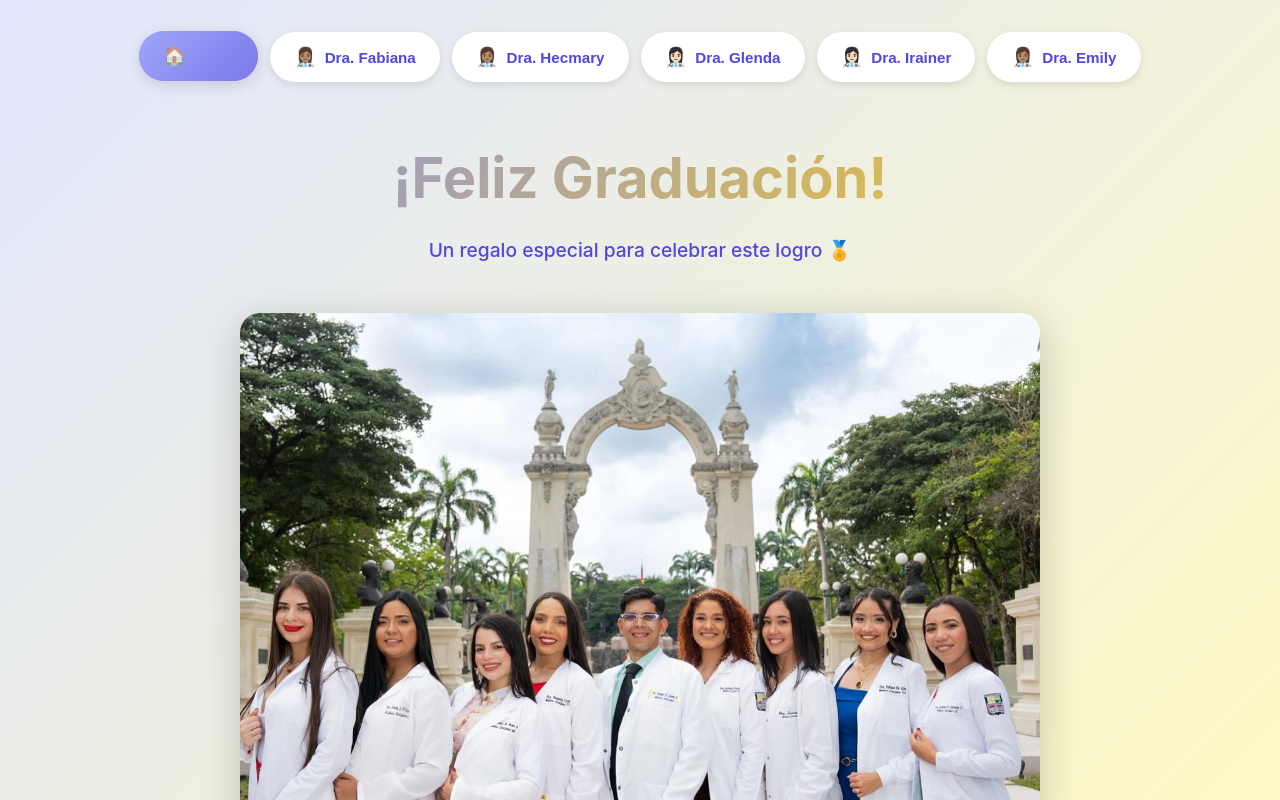
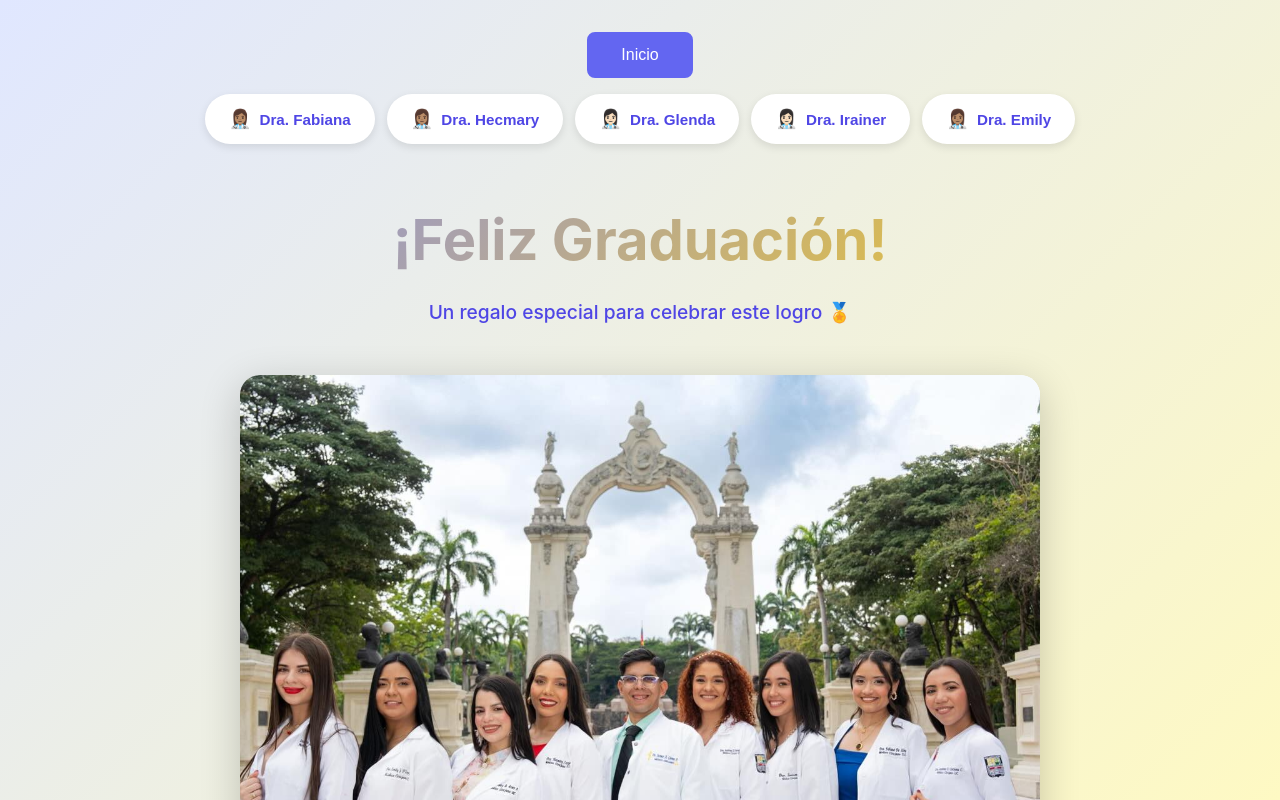
Before and after one commit to andreaintech/medical-surgeons-graduation, a React (Vite) app: page / in a window 1280 px wide. Shown: the top 800 px of the page. Built offline with nearby package versions, Linux system fonts and the light colour scheme.

Commit message:
refactor: restructure navigation and simplify home button style
- Move home button above doctor buttons and center it
- Remove emoji from "Inicio" button
- Apply minimal border style with simple hover effect

```diff
--- a/src/App.css
+++ b/src/App.css
@@ -90,14 +90,25 @@
   box-shadow: 0 15px 50px rgba(0, 0, 0, 0.3);
 }
 
+/* Navigation Container */
+.app__navigation {
+  margin-bottom: 1.5rem;
+  animation: fadeIn 0.8s ease-out 0.2s both;
+}
+
+/* Home Navigation */
+.app__home-nav {
+  display: flex;
+  justify-content: center;
+  margin-bottom: 1rem;
+}
+
 /* Student Tabs */
 .app__student-tabs {
   display: flex;
   gap: 0.75rem;
   justify-content: center;
-  margin-bottom: 1.5rem;
   flex-wrap: wrap;
-  animation: fadeIn 0.8s ease-out 0.2s both;
 }
 
 .app__student-tab {
@@ -178,6 +189,34 @@
 .app__student-tab:disabled:hover {
   transform: none;
   box-shadow: 0 4px 15px rgba(0, 0, 0, 0.2);
+}
+
+/* Home Button - Simple Style */
+.app__home-button {
+  padding: 0.75rem 2rem;
+  font-size: 1rem;
+  font-weight: 500;
+  border: 2px solid var(--theme-primary);
+  border-radius: 8px;
+  cursor: pointer;
+  transition: all 0.2s ease;
+  background: transparent;
+  color: var(--theme-primary);
+}
+
+.app__home-button:hover:not(:disabled) {
+  background: var(--theme-primary);
+  color: white;
+}
+
+.app__home-button--active {
+  background: var(--theme-primary);
+  color: white;
+  cursor: default;
+}
+
+.app__home-button:disabled {
+  cursor: default;
 }
 
 /* Module Tabs */
@@ -1064,10 +1103,17 @@
     padding: 1rem 0.5rem;
   }
 
+  .app__navigation {
+    margin-bottom: 2.5rem;
+  }
+
+  .app__home-nav {
+    margin-bottom: 1.5rem;
+  }
+
   .app__student-tabs {
     flex-direction: column;
     align-items: stretch;
-    margin-bottom: 2.5rem;
   }
 
   .app__student-tab {
--- a/src/App.tsx
+++ b/src/App.tsx
@@ -17,13 +17,16 @@ function App() {
   if (activeStudent === null) {
     return (
       <div className="app">
-        <nav className="app__student-tabs">
+        <div className="app__navigation">
+          <nav className="app__home-nav">
             <button
-            className="app__student-tab app__student-tab--home app__student-tab--active"
+              className="app__home-button app__home-button--active"
               disabled
             >
-            <span className="app__student-tab-icon">🏠</span> Inicio
+              Inicio
             </button>
+          </nav>
+          <nav className="app__student-tabs">
             {(Object.keys(studentThemes) as Student[]).map((student) => {
               const studentTheme = studentThemes[student];
               return (
@@ -41,6 +44,7 @@ function App() {
               );
             })}
           </nav>
+        </div>
         <Home />
       </div>
     );
@@ -60,13 +64,16 @@ function App() {
         </div>
       </header>
 
-      <nav className="app__student-tabs">
+      <div className="app__navigation">
+        <nav className="app__home-nav">
           <button
-          className="app__student-tab app__student-tab--home"
+            className="app__home-button"
             onClick={() => setActiveStudent(null)}
           >
-          <span className="app__student-tab-icon">🏠</span> Inicio
+            Inicio
           </button>
+        </nav>
+        <nav className="app__student-tabs">
           {(Object.keys(studentThemes) as Student[]).map((student) => {
             const studentTheme = studentThemes[student];
             return (
@@ -84,6 +91,7 @@ function App() {
             );
           })}
         </nav>
+      </div>
 
       <nav className="app__module-tabs">
         <button
```
Lines whose indentation alone changed are shown as unchanged.
